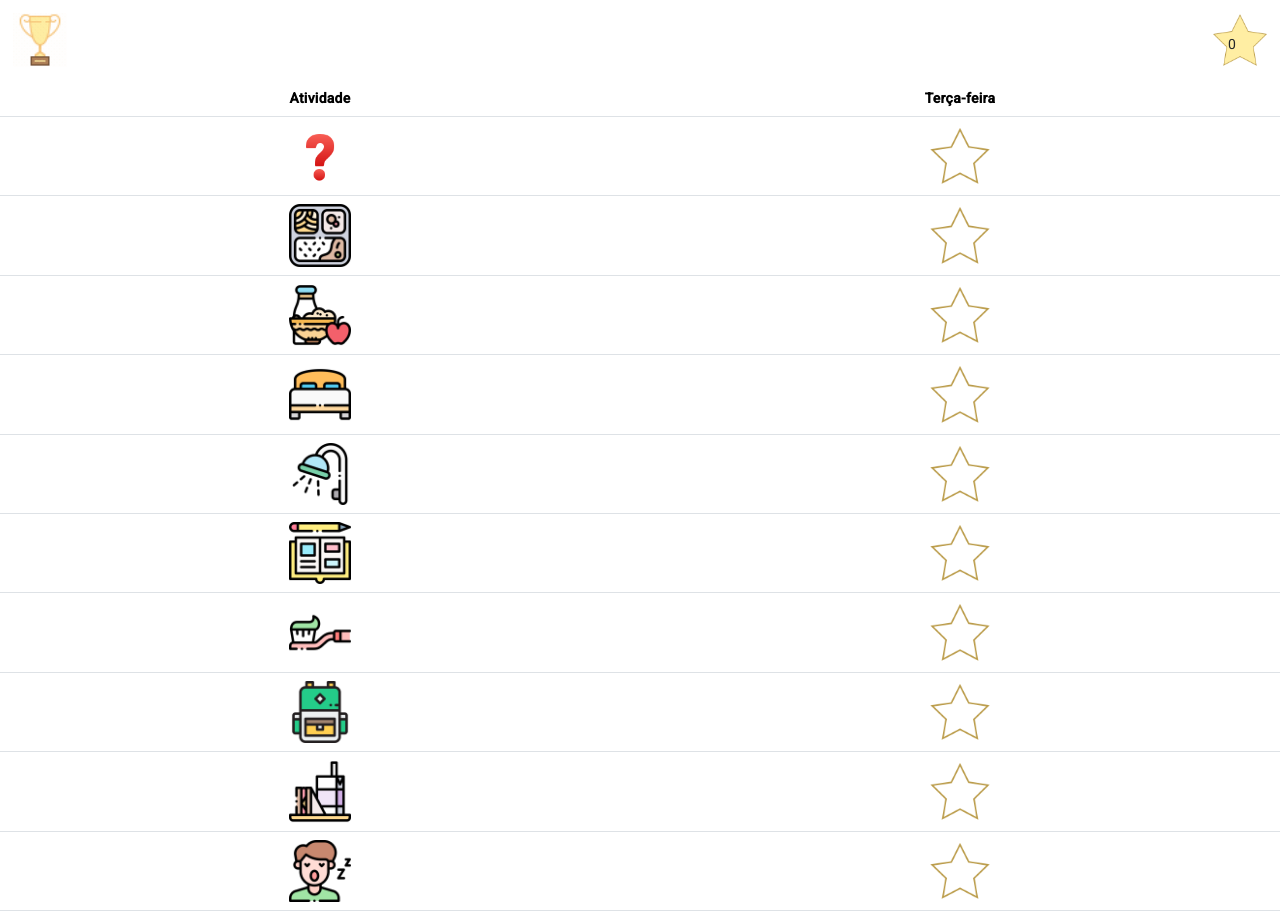
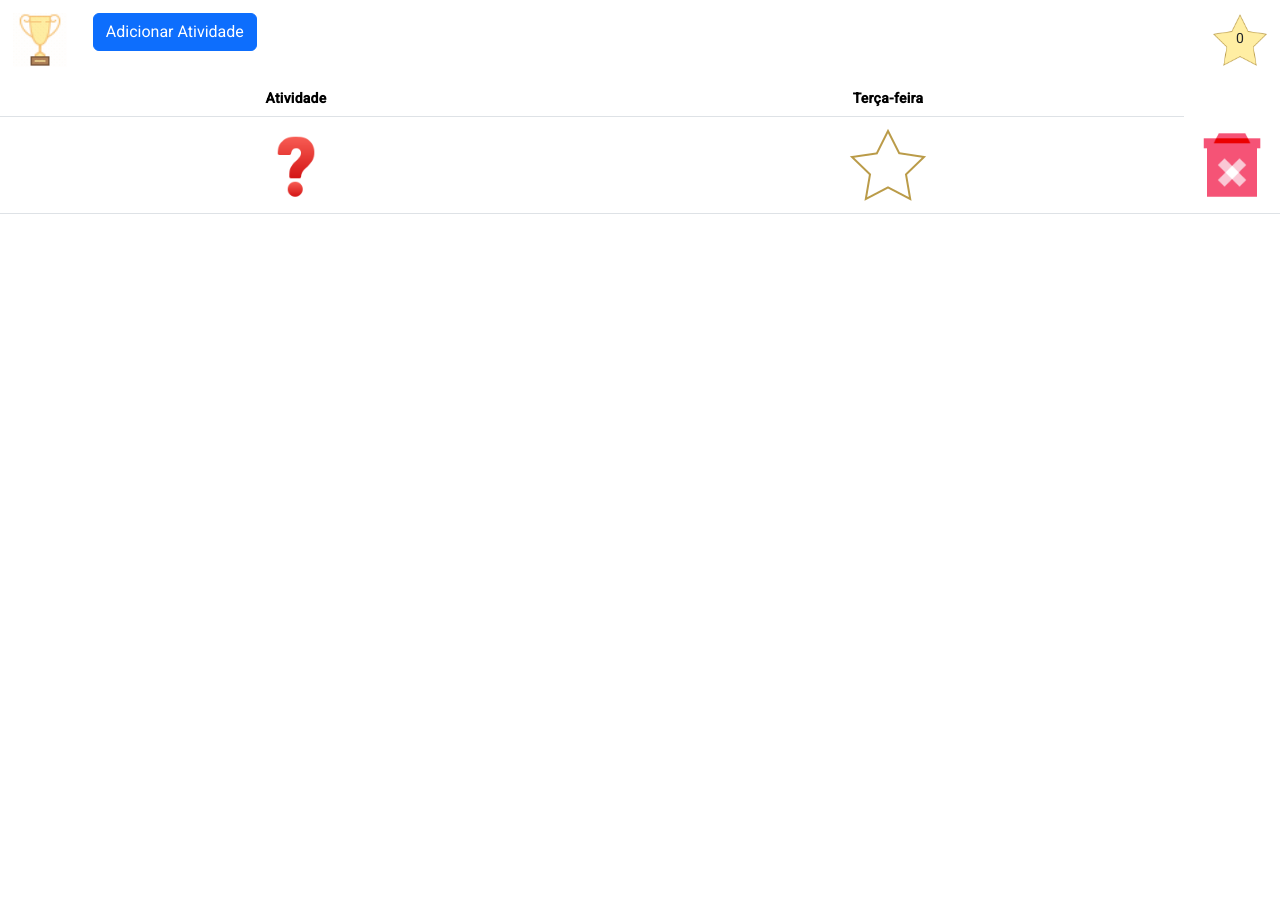
Before and after one commit to redyner/atividades, an Angular app: page / in a window 1280 px wide. After the commit the page ends 800 px from the top, so only its background shows below. Built offline with nearby package versions, Linux system fonts and the light colour scheme.

Commit message:
Atividades customizáveis.

```diff
--- a/src/app/app.component.html
+++ b/src/app/app.component.html
@@ -1,6 +1,7 @@
 <img src="../assets/img/reward.gif" class="reward rounded float-start pad" alt="reward">
 <div class="container star rounded float-end pad"><img src="../assets/img/starFilled.png"> <div class="centro">{{count}}</div></div>
-      <table class="table">
+<button class="btn btn-primary marg" (click)="adicionarAtividade()">Adicionar Atividade</button>
+<table class="table">
         <thead>
             <tr>
                 <th scope="col" class="column text-center">Atividade</th>
@@ -9,8 +10,9 @@
         </thead>
         <tbody>
           <tr *ngFor="let atividade of atividades">
-                <td class="text-center"><img [src]="atividade.src" class="icon-table" (click)="openDialog()"></td>
+                <td class="text-center"><img [src]="atividade.src" class="icon-table" (click)="openDialog(atividade)"></td>
                 <td class="text-center"><img [src]="atividade.rating" class="star-table" (click)="changeRating(atividade)"></td>
+                <td class="text-center"><img src="../assets/img/trash.png" alt="trash" class="icon-table" (click)="removerAtividade(atividade)"></td>
             </tr>
         </tbody>
     </table>
--- a/src/app/app.component.scss
+++ b/src/app/app.component.scss
@@ -1,11 +1,11 @@
 .icon-table{
-    width: 10%;
-    height: 10%;
+    width: 10vh;
+    height: 10vh;
 }
 
 .star-table{
-    width: 10%;
-    height: 10%;
+    width: 10vh;
+    height: 10vh;
 }
 
 .reward{
@@ -20,6 +20,10 @@
 
 .pad{
     padding: 1%;
+}
+
+.marg{
+    margin: 1%;
 }
 
 .count{
@@ -39,8 +43,8 @@
 
 .centro{
     position: absolute;
-    left: 35%;
-    top: 43%;
+    left: 45%;
+    top: 35%;
     text-align: center;
     font-size: 100%;
     background-image:image('../assets/img/starFilled.png');
--- a/src/app/app.component.ts
+++ b/src/app/app.component.ts
@@ -16,23 +16,18 @@ export class AppComponent {
 
   atividades =
   [
-    {src: '../assets/img/atividades/0.png', rating: this.starEmpty},
-    {src: '../assets/img/atividades/1.png', rating: this.starEmpty},
-    {src: '../assets/img/atividades/2.png', rating: this.starEmpty},
-    {src: '../assets/img/atividades/3.png', rating: this.starEmpty},
-    {src: '../assets/img/atividades/4.png', rating: this.starEmpty},
-    {src: '../assets/img/atividades/5.png', rating: this.starEmpty},
-    {src: '../assets/img/atividades/6.png', rating: this.starEmpty},
-    {src: '../assets/img/atividades/7.png', rating: this.starEmpty},
-    {src: '../assets/img/atividades/8.png', rating: this.starEmpty},
-    {src: '../assets/img/atividades/9.png', rating: this.starEmpty},
-
+    {src: '../assets/img/atividades/0.png', rating: this.starEmpty}
   ]
 
   constructor(private dialog: MatDialog) { }
 
-  openDialog(): void {
+  openDialog(atividade: any): void {
     const dialogRef = this.dialog.open(AtividadesComponent);
+
+    dialogRef.componentInstance.atividadeSelecionada.subscribe((src: string) => {
+      atividade.src = src;
+      dialogRef.close();
+    });
   }
 
   changeRating(atividade: any): void {
@@ -50,9 +45,8 @@ export class AppComponent {
 
   weekday(){
     const hoje = new Date();
-    const diaDaSemana = hoje.getDay(); // Retorna um número de 0 (Domingo) a 6 (Sábado)
+    const diaDaSemana = hoje.getDay();
 
-  // Exemplo de uso
   switch (diaDaSemana) {
     case 0:
       return "Domingo";
@@ -73,4 +67,14 @@ export class AppComponent {
     }
   }
 
+  adicionarAtividade(){
+    this.atividades.push({src: '../assets/img/atividades/0.png', rating: this.starEmpty});
+  }
+
+  removerAtividade(atividade: any): void {
+    const index = this.atividades.indexOf(atividade);
+    if (index !== -1) {
+      this.atividades.splice(index, 1);
+    }
+  }
 }
--- a/src/app/atividades/atividades.component.html
+++ b/src/app/atividades/atividades.component.html
@@ -1,15 +1,10 @@
 <div class="container text-center">
-    <div class="row">
-      <div class="col pad"><img src="../../assets/img/atividades/1.png"></div>
-      <div class="col pad"><img src="../../assets/img/atividades/2.png"></div>
-      <div class="col pad"><img src="../../assets/img/atividades/3.png"></div>
-      <div class="w-100"></div>
-      <div class="col pad"><img src="../../assets/img/atividades/4.png"></div>
-      <div class="col pad"><img src="../../assets/img/atividades/5.png"></div>
-      <div class="col pad"><img src="../../assets/img/atividades/6.png"></div>
-      <div class="w-100"></div>
-      <div class="col pad"><img src="../../assets/img/atividades/7.png"></div>
-      <div class="col pad"><img src="../../assets/img/atividades/8.png"></div>
-      <div class="col pad"><img src="../../assets/img/atividades/9.png"></div>
-    </div>
+  <div class="row">
+    <ng-container *ngFor="let imagem of imagens; let i = index">
+      <div class="col pad">
+        <img [src]="imagem" (click)="selecionarAtividade(imagem)">
+      </div>
+      <div *ngIf="(i + 1) % 4 === 0 && i !== imagens.length - 1" class="w-100"></div>
+    </ng-container>
   </div>
+</div>
--- a/src/app/atividades/atividades.component.ts
+++ b/src/app/atividades/atividades.component.ts
@@ -1,10 +1,29 @@
-import { Component } from '@angular/core';
+import { Component, Output, EventEmitter } from '@angular/core';
 
 @Component({
   selector: 'app-atividades',
   templateUrl: './atividades.component.html',
-  styleUrl: './atividades.component.scss'
+  styleUrls: ['./atividades.component.scss']
 })
 export class AtividadesComponent {
+  @Output() atividadeSelecionada = new EventEmitter<string>();
 
+  imagens = [
+    '../../assets/img/atividades/0.png',
+    '../../assets/img/atividades/1.png',
+    '../../assets/img/atividades/2.png',
+    '../../assets/img/atividades/3.png',
+    '../../assets/img/atividades/4.png',
+    '../../assets/img/atividades/5.png',
+    '../../assets/img/atividades/6.png',
+    '../../assets/img/atividades/7.png',
+    '../../assets/img/atividades/8.png',
+    '../../assets/img/atividades/9.png',
+    '../../assets/img/atividades/10.png',
+    '../../assets/img/atividades/11.png',
+  ];
+
+  selecionarAtividade(src: string): void {
+    this.atividadeSelecionada.emit(src);
+  }
 }
```
Also changed, not shown: src/assets/img/atividades/11.png (added), src/assets/img/trash.png (added).
